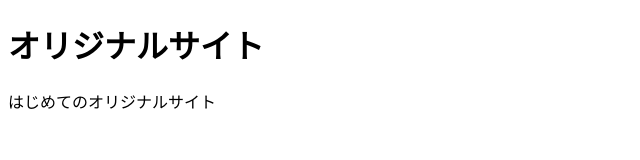
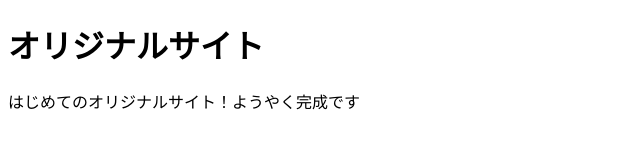
Before and after one commit to moto-ai/mysite, a plain HTML site: page index.html in a window 1280 px wide. Shown: the whole page, without its empty margins (0-640 px from the left). Drawn offline with Linux system fonts and the light colour scheme.

Commit message:
Add files via upload

```diff
--- a/index.html
+++ b/index.html
@@ -8,6 +8,6 @@
 
 <body>
   <h1>オリジナルサイト</h1>
-  <p>はじめてのオリジナルサイト</p>
+  <p>はじめてのオリジナルサイト！ようやく完成です</p>
 </body>
 </html>
```
